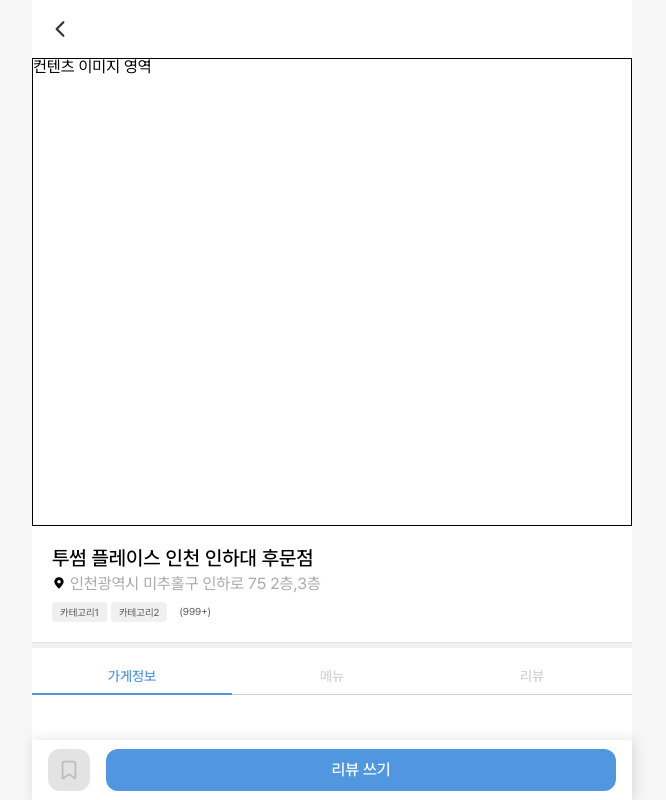
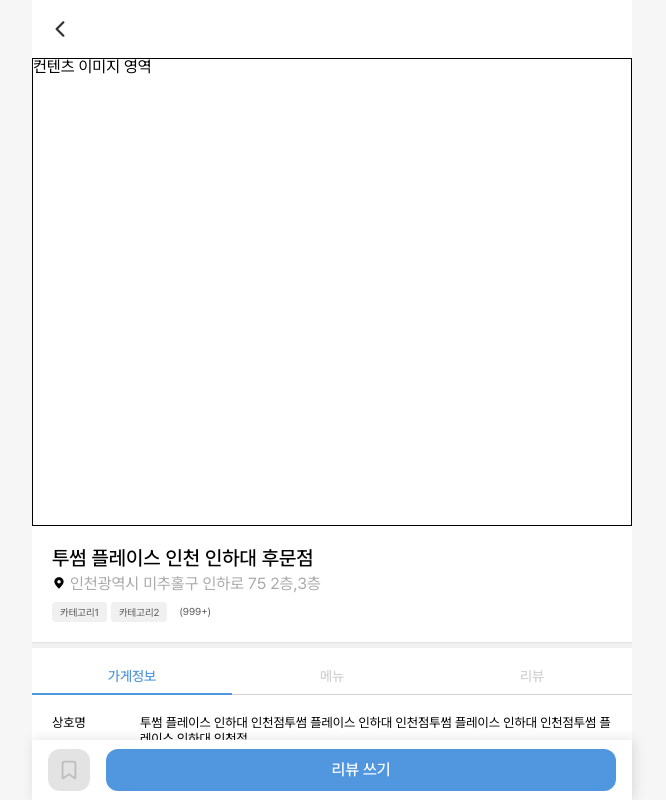
Before and after one commit to project-inhu/inhu-web-frontend, a Next.js app: page /place/1 in a window 1280 px wide. Shown: the whole page, without its empty margins (308-974 px from the left). Built offline with nearby package versions, Linux system fonts and the light colour scheme.

Commit message:
feat: Implement place info content

```diff
--- /dev/null
+++ b/src/page/place-detail/components/CopyAddressButton/index.tsx
@@ -0,0 +1,16 @@
+'use client';
+
+export const CopyAddressButton = () => {
+  const clickBtnEvent = () => {
+    return alert('아직 준비중입니다.');
+  };
+
+  return (
+    <button
+      className="w-full h-full bg-secondary-100 rounded-[17px] text-regular-12-120 text-secondary-900"
+      onClick={clickBtnEvent}
+    >
+      주소 복사하기
+    </button>
+  );
+};
--- /dev/null
+++ b/src/page/place-detail/components/InfoTabContent/index.tsx
@@ -0,0 +1,48 @@
+import MapIcon from '@/shared/icon/map-icon.svg';
+import { CopyAddressButton } from '@/page/place-detail/components/CopyAddressButton';
+
+export const InfoTabContent = () => {
+  return (
+    <>
+      <div className="m-[20px] flex flex-col gap-[16px] text-regular-13-120">
+        <div className="w-full flex">
+          <p className="w-[88px]">상호명</p>
+          <p className="flex-1">
+            투썸 플레이스 인하대 인천점투썸 플레이스 인하대 인천점투썸 플레이스
+            인하대 인천점투썸 플레이스 인하대 인천점
+          </p>
+        </div>
+
+        <div className="w-full flex">
+          <p className="w-[88px]">운영 시간</p>
+          <p className="flex-1">
+            평일 - 평일 운영시간을 볼 수 있어요.
+            <br />
+            주말 - 주말 운영시간을 볼 수 있어요.
+          </p>
+        </div>
+
+        <div className="w-full flex">
+          <p className="w-[88px]">운영 요일</p>
+          <p className="flex-1">운영하는 요일과 휴무일을 볼 수 있어요.</p>
+        </div>
+
+        <div className="w-full flex">
+          <p className="w-[88px]">전화번호</p>
+          <p className="flex-1">010-xxx-xxx</p>
+        </div>
+      </div>
+      <div className="w-full h-[1px] bg-secondary-100"></div>
+      <div className="m-[20px]">
+        <div className="test-border h-[188px]"></div>
+        <div className="mt-[8px] flex text-regular-12-120 text-secondary-500">
+          <MapIcon className="w-[14px] fill-secondary-500 mr-[4px]" />
+          <span>상호주소가 들어갈 자리예요.</span>
+        </div>
+        <div className="relative mt-[8px] w-[88px] h-[30px]">
+          <CopyAddressButton />
+        </div>
+      </div>
+    </>
+  );
+};
--- a/src/page/place-detail/index.tsx
+++ b/src/page/place-detail/index.tsx
@@ -1,3 +1,5 @@
+'use client';
+
 import { CategoryChip } from '@/shared/components/chips/CategoryChipSmall';
 import { Header } from './components/Header';
 import MapIcon from '@/shared/icon/map-icon.svg';
@@ -5,12 +7,17 @@
 import { PlaceTab } from './components/PlaceTab';
 import { BookmarkButton } from '@/page/place-detail/components/BookmarkButton';
 import { CreateReviewButton } from '@/page/place-detail/components/CreateReviewButton';
+import { useGetPlaceTabType } from '@/page/place-detail/hooks/useGetPlaceTabType';
+import { InfoTabContent } from '@/page/place-detail/components/InfoTabContent';
+import { PLACE_TAB_TYPE } from '@/page/place-detail/type';
 
 export const PlaceDetailPage = () => {
+  const { type } = useGetPlaceTabType();
+
   return (
     <div className="relative max-w-[600px] w-full h-[100vh] flex flex-col mx-auto">
       <Header />
-      <main className="flex-1 overflow-y-scroll scrollbar-hide pb-[37px]">
+      <main className="flex-1 overflow-y-scroll scrollbar-hide pb-[28px]">
         <div className="relative w-full aspect-w-4 aspect-h-3 test-border">
           컨텐츠 이미지 영역
         </div>
@@ -44,6 +51,7 @@
         <div className="place-tab-area mt-[10px]">
           <PlaceTab />
         </div>
+        {type === PLACE_TAB_TYPE.INFO && <InfoTabContent />}
       </main>
       <footer className="flex items-center gap-[16px] h-[60px] bottom-0 w-full py-[px] px-[16px] shadow-[2px_0px_12px_0px_rgba(0,0,0,0.12)]">
         <div className="w-[42px] h-[42px]">
```
